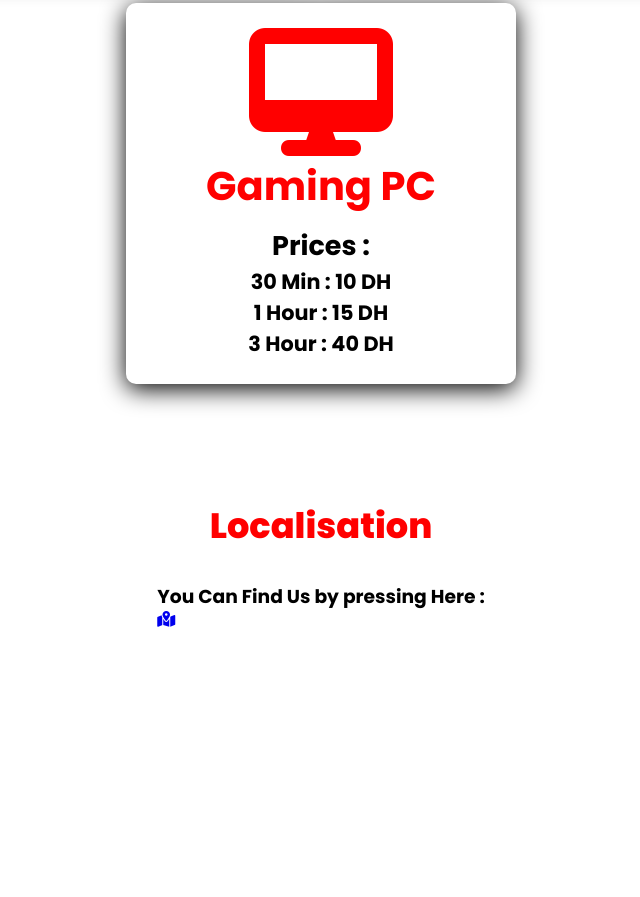
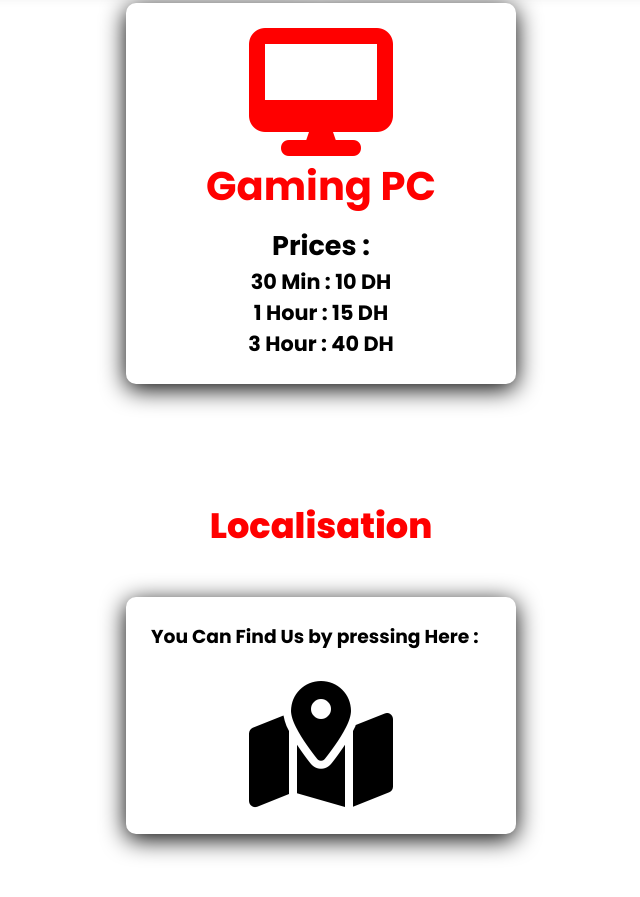
Before and after one commit to hamada65/megagamingtest, a plain HTML site: page index.html in a window 1280 px wide. Shown: the part 1425-2322 px from the top of the page, without its empty margins (319-959 px from the left). Before the commit the page ends 2102 px from the top, so only its background shows below. Drawn offline with Linux system fonts and the light colour scheme.

Commit message:
Update style.css

```diff
--- a/style.css
+++ b/style.css
@@ -157,3 +157,31 @@ section{
     font-size: 130%;
     font-weight: 650;
 }
+
+/*----*/
+.local-button {
+    background-color: white;
+    width: 21.25em;
+    box-shadow: 0 5px 25px rgba(1 1 1 / 15);
+    border-radius: 10px;
+    padding: 25px;
+    margin: 15px;
+    transition: all .2s ease-in-out;
+}
+.local-button:hover{
+    background-color: rgb(238, 238, 238);
+    transform: scale(1.1);
+}
+
+.local-button h3 {
+    margin-bottom: 30px;
+}
+
+.local-icon {
+    color: black;
+    font-size: 8em;
+    text-align: center;
+}
+.local-icon a {
+    color: black;
+}
```
